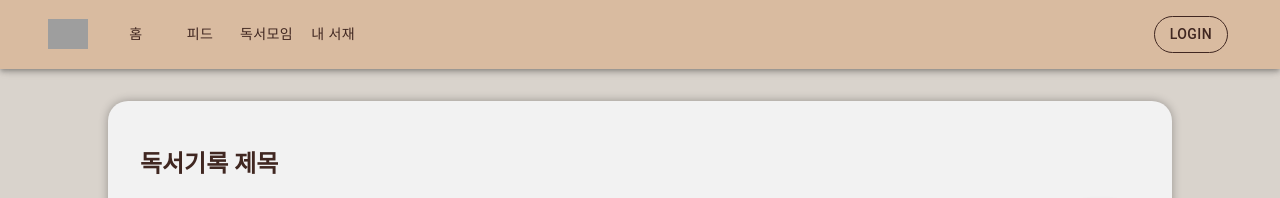
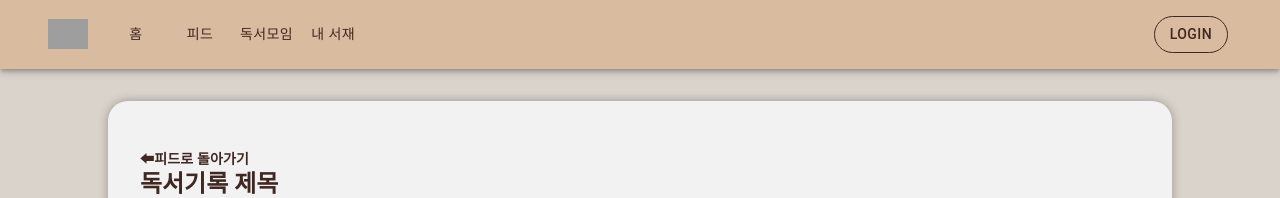
Before and after one commit to cwhite723/sobuk-sobuk, a React (Create React App) app in the folder project/client/: page /post/1 in a window 1280 px wide. Shown: the top 198 px of the page. Built offline with nearby package versions, Linux system fonts and the light colour scheme; grey boxes are pictures that could not be loaded.

Commit message:
design: add back button in Post Page

```diff
--- a/project/client/src/pages/PostPage.tsx
+++ b/project/client/src/pages/PostPage.tsx
@@ -34,6 +34,13 @@ const PostPage = () => {
         mt: 4,
       }}
     >
+      <CommonLink to="../feed">
+        <CommonTypography
+          value="⬅피드로 돌아가기"
+          variant="body2"
+          bold={true}
+        />
+      </CommonLink>
       <CommonTitle value="독서기록 제목" />
 
       {/* user profile */}
```
